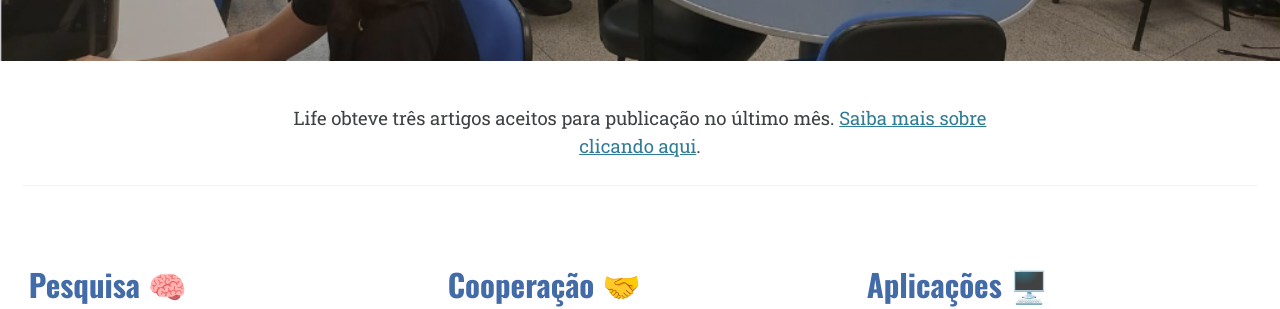
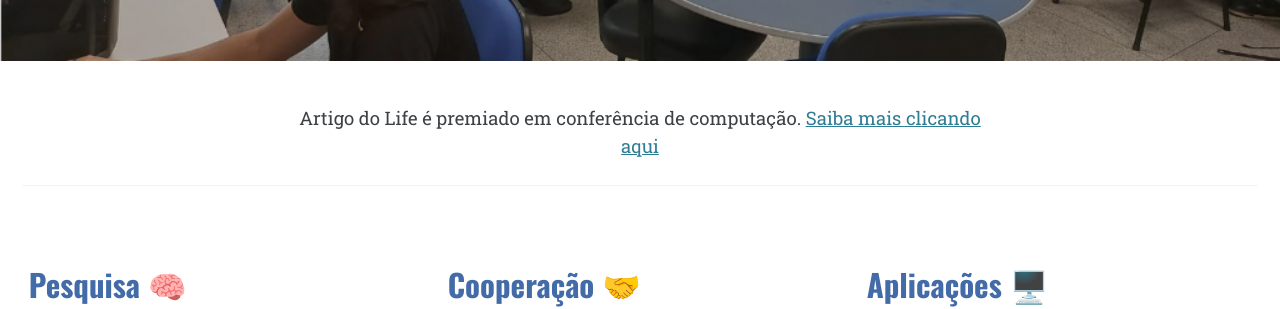
Before and after one commit to life-ufes/site, a Jekyll site: the page built from index.md, in a window 1280 px wide. Shown: the part 525-834 px from the top of the page. Built offline with Jekyll 4.4.1, drawn with Linux system fonts in a browser that asks for light colours; cached includes are drawn as plain includes.

```diff
--- a/_data/papers.yml
+++ b/_data/papers.yml
@@ -21,6 +21,7 @@ papers:
     authors: "Eduarda Pylro Magesk, Luis A. de Souza Jr, Patricia H. L. Frasson, Andre G. C. Pacheco"
     link: "https://sol.sbc.org.br/index.php/webmedia/article/view/37961"
     place: "Brazilian Symposium on Multimedia and the Web (WebMedia) 2025"
+    award: "Best paper award 🥇"
 
   - title: "TransConv: a lightweight architecture based on transformers and convolutional neural networks for adenocarcinoma and Barrett’s esophagus identification"
     authors: "Luis A. de Souza Jr., André G. C. Pacheco, Alberto F. De Souza, Thiago Oliveira-Santos, Claudine Badue & João P. Papa"
--- a/index.md
+++ b/index.md
@@ -9,7 +9,7 @@ header:
       url: "/noticias/"
 excerpt: "Life é um laboratório de pesquisa vinculado ao Programa de Pós-Graduação em Informática da UFES atualmente localizado na sala 27 do prédio CT-13"
 centro:
-  - excerpt: "Life obteve três artigos aceitos para publicação no último mês. [Saiba mais sobre clicando aqui](/publicacoes)."
+  - excerpt: "Artigo do Life é premiado em conferência de computação. [Saiba mais clicando aqui](https://www.instagram.com/p/DRM5mXGALSz/?img_index=1)"
 feature_row:
   - title: "Pesquisa 🧠"
     excerpt: "O principal intuito do laboratório é gerar e explorar [conhecimento](/publicacoes) na área de Informática em Saúde, particularmente em tópicos que envolva o uso de inteligência artificial."
```
